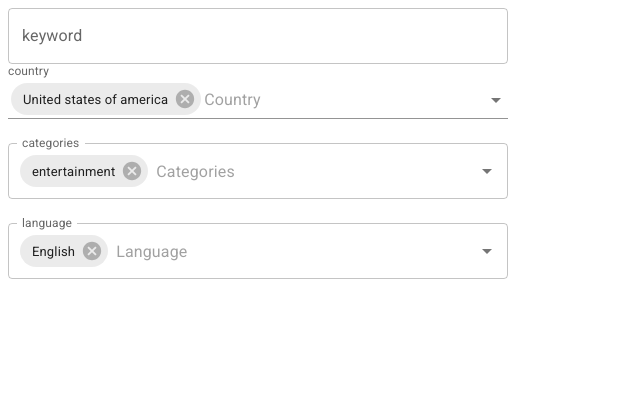
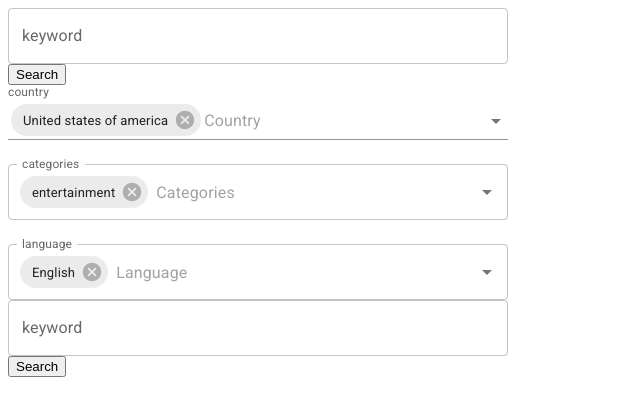
Before and after one commit to hg-torres/news-finder, a React (Create React App) app in the folder news-finder/client/: page /home in a window 1280 px wide. Shown: the top 416 px of the page, without its empty margins (0-640 px from the left). Built offline with nearby package versions, Linux system fonts and the light colour scheme; no server answers.

Commit message:
recent searchfield changes

```diff
--- a/news-finder/client/src/App.js
+++ b/news-finder/client/src/App.js
@@ -6,6 +6,7 @@ import {
 import Auth from './pages/Auth/Login'
 import Home from './pages/Home/Home'
 import React, { useState, useEffect } from 'react'
+import SearchField from './components/SearchField'
 
 
 
@@ -13,6 +14,8 @@ const App = () => {
 
   const [news, setNews] = useState([])
   const [categoryState, setCategoryState] = useState('')
+  const [countryState, setCountryState] = useState('')
+  const [languageState, setLanguageState] = useState('')
   const [isLoading, setIsLoading] = useState(true)
 
   useEffect(() => {
@@ -24,6 +27,7 @@ const App = () => {
         const news = await res.json()
         console.log(news)
         setNews(news.results)
+        setIsLoading(false)
       } catch (error) {
         console.log(error);
       }
@@ -38,6 +42,7 @@ const App = () => {
         <Route path='/login' element={<Auth />} />
         <Route path='/home' element={<Home />} />
       </Routes>
+      <SearchField searchText={(text) => setTerm(text)} />
       {/* <section>
         {news.map((news) => {
           const {title, }
--- a/news-finder/client/src/components/SearchField/SearchField.js
+++ b/news-finder/client/src/components/SearchField/SearchField.js
@@ -1,8 +1,18 @@
 import * as React from 'react';
 import Box from '@mui/material/Box';
 import TextField from '@mui/material/TextField';
+import {useState} from 'react'
 
-export default function SearchField() {
+const SearchField = ({searchText}) => {
+
+const [text, setText] = useState('')
+
+const handleSubmit = (e) => {
+    e.preventDefault()
+
+    searchText(text)
+}
+
   return (
     <Box
       sx={{
@@ -10,7 +20,10 @@ export default function SearchField() {
         maxWidth: '100%',
       }}
     >
-      <TextField fullWidth label="keyword" id="keyword" />
+      <TextField onSubmit={handleSubmit} onChange={(e) => setText(e.target.value)} fullWidth label="keyword" id="keyword" />
+      <button type="submit">Search</button>
     </Box>
   );
 }
+
+export default SearchField
```
